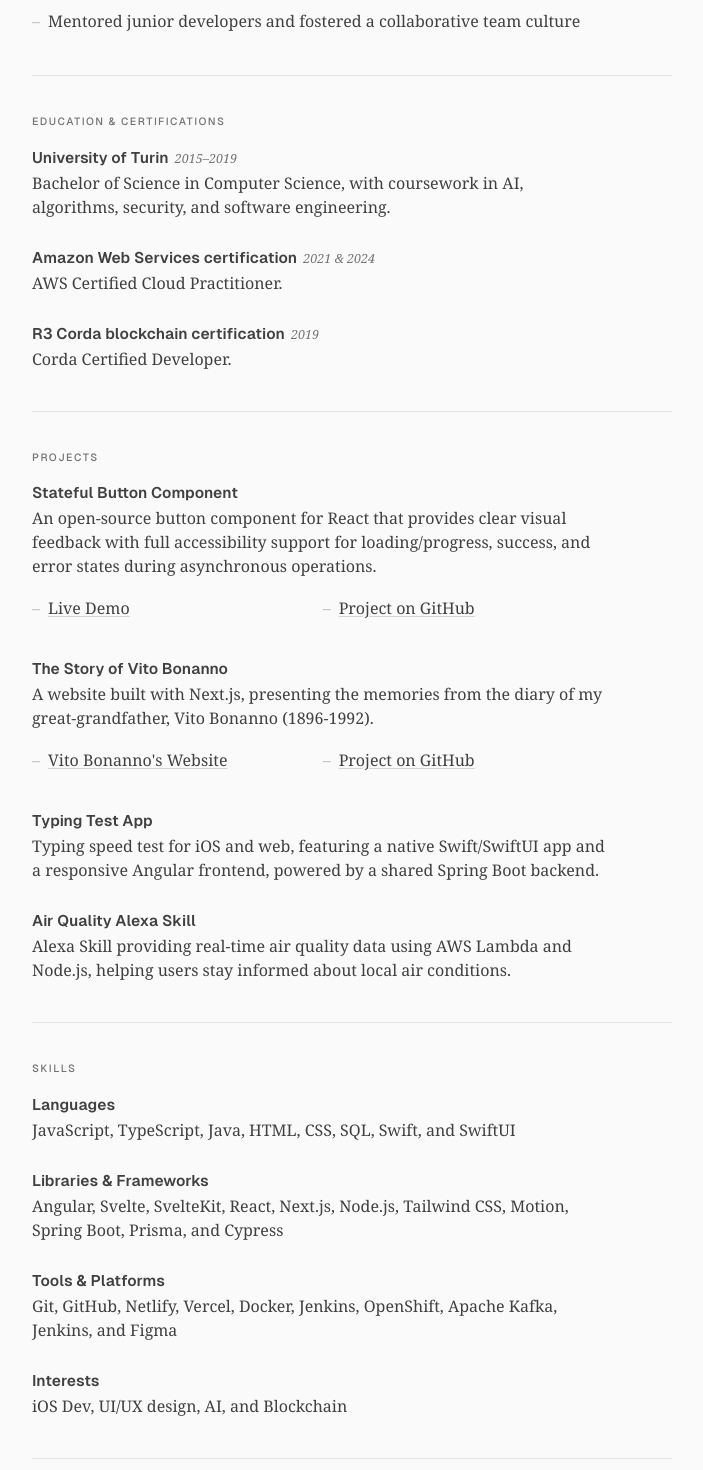
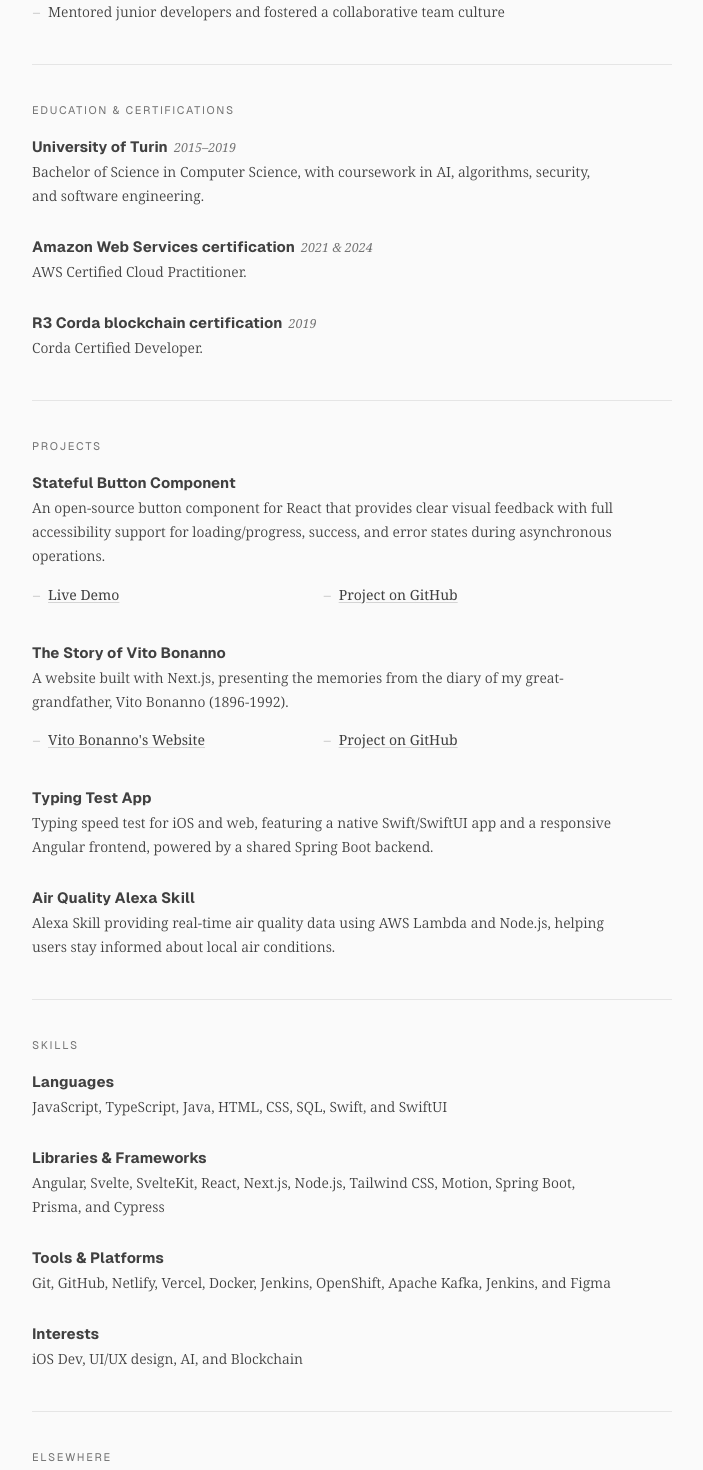
Before and after one commit to nanyx95/Personal-Website, a SvelteKit app: page / in a window 1280 px wide. Shown: the part 660-2130 px from the top of the page, without its empty margins (288-991 px from the left). Built offline with nearby package versions, Linux system fonts and the light colour scheme.

Commit message:
feat(ui): refine typography and visual details

```diff
--- a/src/app.css
+++ b/src/app.css
@@ -9,30 +9,28 @@
 		'Geist Mono', ui-monospace, SFMono-Regular, Menlo, Monaco, Consolas, 'Liberation Mono', 'Courier New', monospace;
 
 	--text-title: clamp(1.5rem, 7vw, 2.25rem);
-	--text-title--line-height: 1.05;
-	--text-title--font-weight: 600;
+	--text-title--line-height: 1.06;
+	--text-title--font-weight: 650;
 	--text-title--letter-spacing: -0.01em;
 
 	--text-subtitle: clamp(1rem, 4vw, 1.125rem);
-	--text-subtitle--line-height: 1.5;
-	--text-subtitle--font-weight: 400;
+	--text-subtitle--line-height: 1.7;
+	--text-subtitle--font-weight: 350;
 
-	--text-section-header: 10.5px;
+	--text-section-header: 11px;
 	--text-section-header--line-height: 1;
-	--text-section-header--font-weight: 500;
-	--text-section-header--letter-spacing: 0.14em;
+	--text-section-header--font-weight: 400;
+	--text-section-header--letter-spacing: 0.15em;
 
-	--text-company: 15.5px;
-	--text-company--line-height: 1.5;
-	--text-company--font-weight: 600;
+	--text-company: 15px;
+	--text-company--font-weight: 650;
 
 	--text-date: 12.5px;
-	--text-date--line-height: 1.5;
 	--text-date--font-weight: 400;
 
-	--text-description: 16px;
-	--text-description--line-height: 1.5;
-	--text-description--font-weight: 400;
+	--text-description: 14px;
+	--text-description--line-height: 1.7;
+	--text-description--font-weight: 350;
 
 	--color-neutral-350: oklch(78.9% 0 0);
 	--color-neutral-375: oklch(75% 0 0);
--- a/src/routes/+page.svelte
+++ b/src/routes/+page.svelte
@@ -40,13 +40,13 @@
 </svelte:head>
 
 {#snippet bullet(item: any)}
-	<li class="ml-2 list-['–'] pl-2 marker:text-neutral-350">
+	<li class="ml-2 list-['–'] pl-2 text-description marker:text-neutral-350">
 		{#if typeof item === 'object' && item.href}
 			<a
 				href={item.href}
 				target="_blank"
 				rel="noopener noreferrer"
-				class="font-normal underline decoration-neutral-300 underline-offset-2 transition-[text-decoration-color] duration-75 hover:decoration-neutral-900"
+				class="font-normal underline decoration-neutral-300 underline-offset-2 transition-[text-decoration-color] duration-75 hover:decoration-neutral-400"
 			>
 				{item.text}
 			</a>
@@ -60,7 +60,7 @@
 	<main class="w-full max-w-2xl px-4 py-12 font-serif sm:py-16">
 		<!-- Header -->
 		<header class="mb-10">
-			<h1 class="mb-3 font-sans text-title text-balance">Fabio Somaglia, software engineer</h1>
+			<h1 class="mb-3 font-sans text-title text-balance font-stretch-95%">Fabio Somaglia, software engineer</h1>
 			<p class="max-w-xl text-subtitle text-pretty text-neutral-600">
 				I'm a passionate Full Stack Developer with a Computer Science degree and {yearsOfExperience} years of experience
 				delivering impactful digital products for a variety of clients. I focus on building engaging user experiences and
@@ -69,7 +69,7 @@
 				<a
 					href="/Resume_Fabio_Somaglia.pdf"
 					target="_blank"
-					class="inline-block underline decoration-neutral-300 underline-offset-2 transition-[text-decoration-color] duration-75 hover:decoration-neutral-900"
+					class="inline-block font-normal underline decoration-neutral-300 underline-offset-2 transition-[text-decoration-color] duration-75 hover:decoration-neutral-400"
 					aria-label="Open resume in new tab"
 				>
 					Check out my Resume.
@@ -81,9 +81,9 @@
 
 		<!-- Work Experience -->
 		<section class="prose mb-10 prose-neutral prose-a:text-inherit">
-			<h2 class="mb-4 font-sans text-section-header text-neutral-500 uppercase">Work Experience</h2>
+			<h2 class="mb-4 font-sans text-section-header text-neutral-500 uppercase font-stretch-75%">Work Experience</h2>
 			<div class="mb-6">
-				<div class="inline font-sans text-company">Accenture</div>
+				<div class="inline font-sans text-company font-stretch-90%">Accenture</div>
 				<span class="ml-0.5 align-baseline font-serif text-date text-neutral-500 italic">fall 2018–present</span>
 				<br />
 				<div class="text-description">
@@ -104,9 +104,11 @@
 
 		<!-- Education & Certifications -->
 		<section class="prose mb-10 prose-neutral prose-a:text-inherit">
-			<h2 class="mb-4 font-sans text-section-header text-neutral-500 uppercase">Education & Certifications</h2>
+			<h2 class="mb-4 font-sans text-section-header text-neutral-500 uppercase font-stretch-75%">
+				Education & Certifications
+			</h2>
 			<div class="mb-6">
-				<div class="inline font-sans text-company">University of Turin</div>
+				<div class="inline font-sans text-company font-stretch-90%">University of Turin</div>
 				<span class="ml-0.5 align-baseline font-serif text-date text-neutral-500 italic">2015–2019</span>
 				<br />
 				<div class="text-description">
@@ -115,13 +117,13 @@
 				</div>
 			</div>
 			<div class="mb-6">
-				<div class="inline font-sans text-company">Amazon Web Services certification</div>
+				<div class="inline font-sans text-company font-stretch-90%">Amazon Web Services certification</div>
 				<span class="ml-0.5 align-baseline font-serif text-date text-neutral-500 italic">2021 & 2024</span>
 				<br />
 				<div class="text-description">AWS Certified Cloud Practitioner.</div>
 			</div>
 			<div class="mb-6">
-				<div class="inline font-sans text-company">R3 Corda blockchain certification</div>
+				<div class="inline font-sans text-company font-stretch-90%">R3 Corda blockchain certification</div>
 				<span class="ml-0.5 align-baseline font-serif text-date text-neutral-500 italic">2019</span>
 				<br />
 				<div class="text-description">Corda Certified Developer.</div>
@@ -132,9 +134,9 @@
 
 		<!-- Projects -->
 		<section class="prose mb-10 prose-neutral prose-a:text-inherit">
-			<h2 class="mb-4 font-sans text-section-header text-neutral-500 uppercase">Projects</h2>
+			<h2 class="mb-4 font-sans text-section-header text-neutral-500 uppercase font-stretch-75%">Projects</h2>
 			<div class="mb-6">
-				<div class="inline font-sans text-company">Stateful Button Component</div>
+				<div class="inline font-sans text-company font-stretch-90%">Stateful Button Component</div>
 				<br />
 				<div class="text-description">
 					An open-source button component for React that provides clear visual feedback with full accessibility support
@@ -149,7 +151,7 @@
 				</ul>
 			</div>
 			<div class="mb-6">
-				<div class="inline font-sans text-company">The Story of Vito Bonanno</div>
+				<div class="inline font-sans text-company font-stretch-90%">The Story of Vito Bonanno</div>
 				<br />
 				<div class="text-description">
 					A website built with Next.js, presenting the memories from the diary of my great-grandfather, Vito Bonanno
@@ -164,7 +166,7 @@
 				</ul>
 			</div>
 			<div class="mb-6">
-				<div class="inline font-sans text-company">Typing Test App</div>
+				<div class="inline font-sans text-company font-stretch-90%">Typing Test App</div>
 				<br />
 				<div class="text-description">
 					Typing speed test for iOS and web, featuring a native Swift/SwiftUI app and a responsive Angular frontend,
@@ -172,7 +174,7 @@
 				</div>
 			</div>
 			<div class="mb-6">
-				<div class="inline font-sans text-company">Air Quality Alexa Skill</div>
+				<div class="inline font-sans text-company font-stretch-90%">Air Quality Alexa Skill</div>
 				<br />
 				<div class="text-description">
 					Alexa Skill providing real-time air quality data using AWS Lambda and Node.js, helping users stay informed
@@ -185,28 +187,28 @@
 
 		<!-- Skills -->
 		<section class="prose mb-10 prose-neutral prose-a:text-inherit">
-			<h2 class="mb-4 font-sans text-section-header text-neutral-500 uppercase">Skills</h2>
+			<h2 class="mb-4 font-sans text-section-header text-neutral-500 uppercase font-stretch-75%">Skills</h2>
 			<div class="mb-6">
-				<div class="inline font-sans text-company">Languages</div>
+				<div class="inline font-sans text-company font-stretch-90%">Languages</div>
 				<br />
 				<div class="text-description">JavaScript, TypeScript, Java, HTML, CSS, SQL, Swift, and SwiftUI</div>
 			</div>
 			<div class="mb-6">
-				<div class="inline font-sans text-company">Libraries & Frameworks</div>
+				<div class="inline font-sans text-company font-stretch-90%">Libraries & Frameworks</div>
 				<br />
 				<div class="text-description">
 					Angular, Svelte, SvelteKit, React, Next.js, Node.js, Tailwind CSS, Motion, Spring Boot, Prisma, and Cypress
 				</div>
 			</div>
 			<div class="mb-6">
-				<div class="inline font-sans text-company">Tools & Platforms</div>
+				<div class="inline font-sans text-company font-stretch-90%">Tools & Platforms</div>
 				<br />
 				<div class="text-description">
 					Git, GitHub, Netlify, Vercel, Docker, Jenkins, OpenShift, Apache Kafka, Jenkins, and Figma
 				</div>
 			</div>
 			<div class="mb-6">
-				<div class="inline font-sans text-company">Interests</div>
+				<div class="inline font-sans text-company font-stretch-90%">Interests</div>
 				<br />
 				<div class="text-description">iOS Dev, UI/UX design, AI, and Blockchain</div>
 			</div>
@@ -216,7 +218,7 @@
 
 		<!-- Elsewhere -->
 		<section class="prose mb-10 prose-neutral prose-a:text-inherit">
-			<h2 class="mb-4 font-sans text-section-header text-neutral-500 uppercase">Elsewhere</h2>
+			<h2 class="mb-4 font-sans text-section-header text-neutral-500 uppercase font-stretch-75%">Elsewhere</h2>
 			<div class="text-description">Connect with me on professional platforms and explore my work.</div>
 			<ul class="mt-2 space-y-1 pl-0">
 				{@render bullet({ href: '/Resume_Fabio_Somaglia.pdf', text: 'Resume' })}
```
